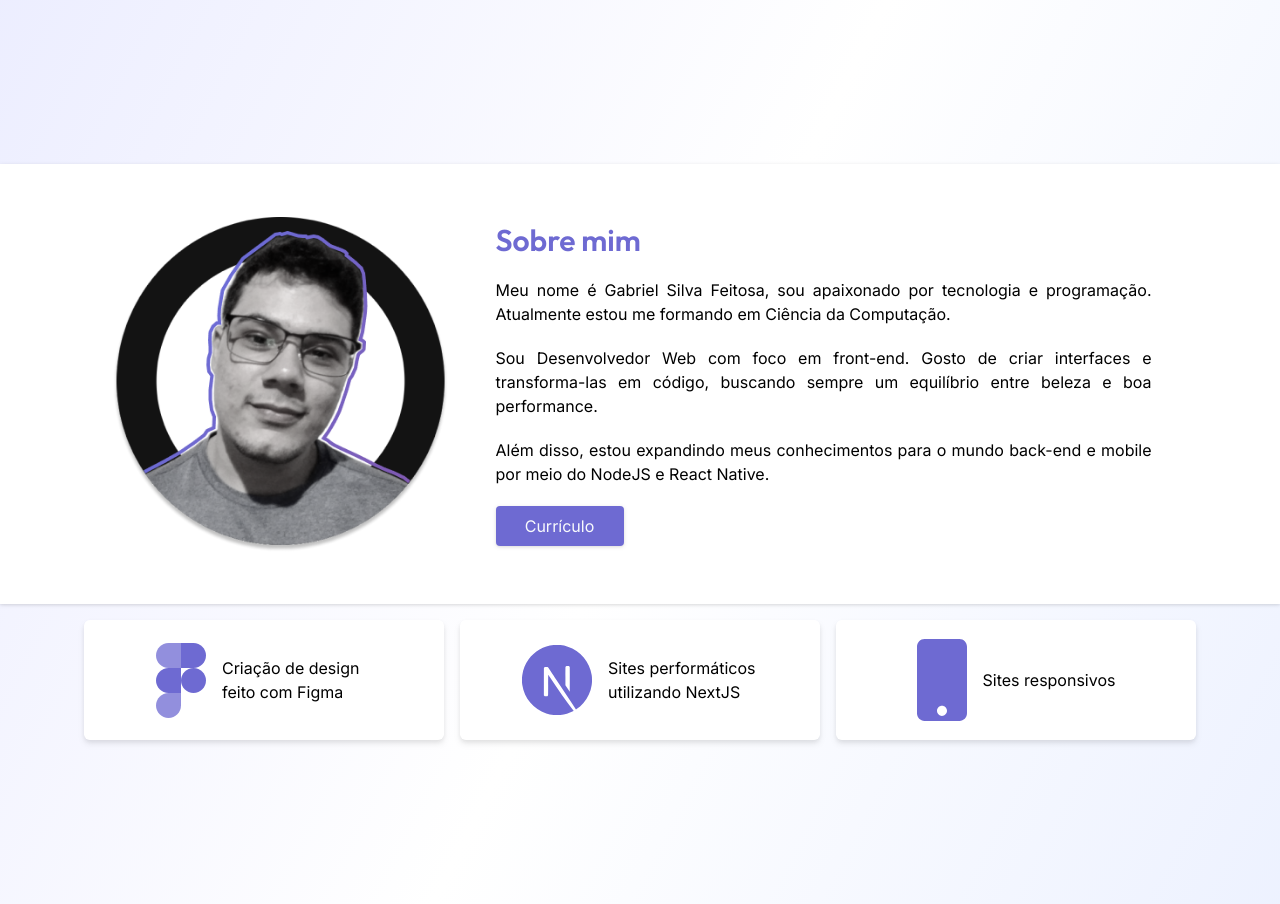
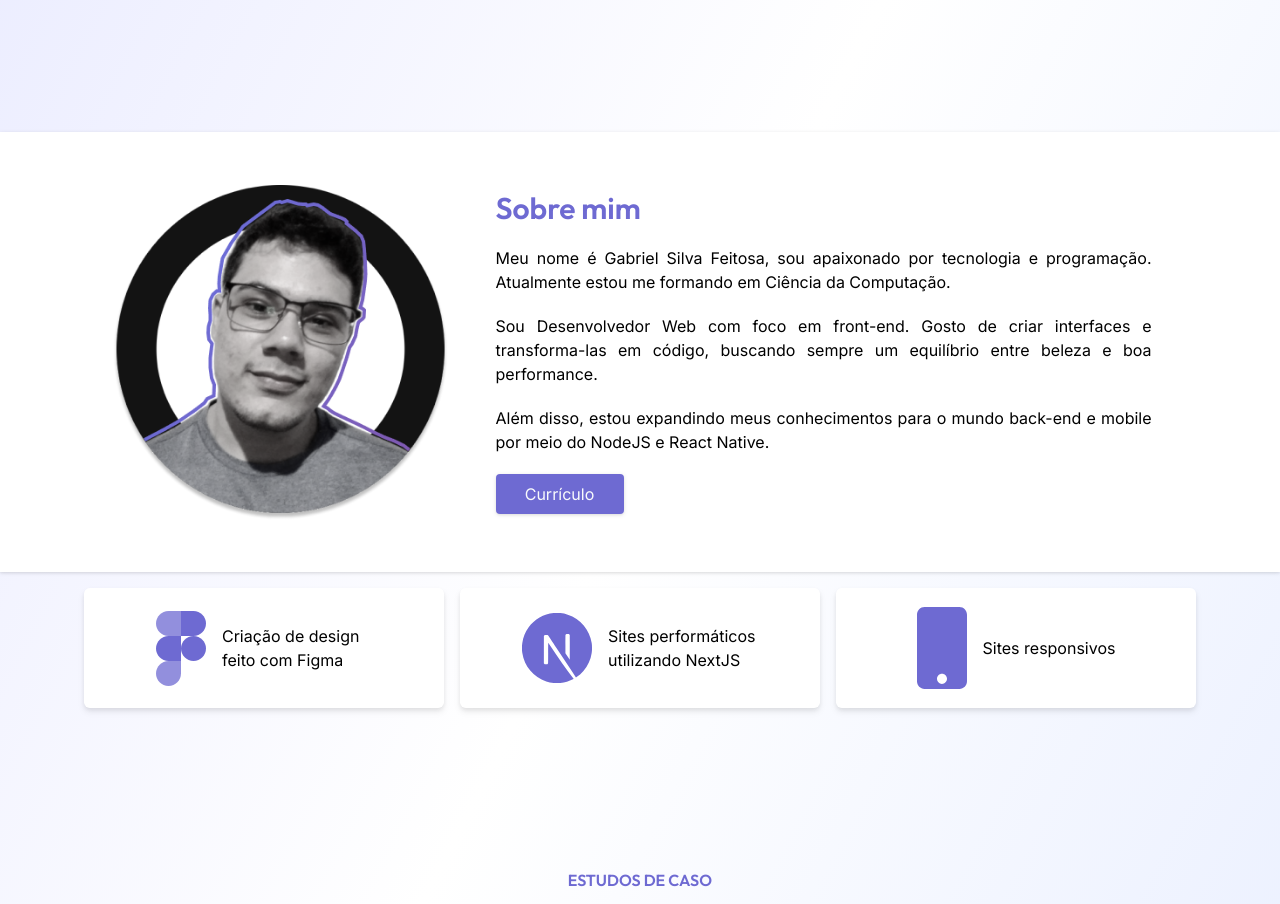
Before and after one commit to br-gabriel/my-portfolio, a Next.js app: page / in a window 1280 px wide. Shown: the part 780-1684 px from the top of the page. Built offline with nearby package versions, Linux system fonts and the light colour scheme.

Commit message:
margin top changed

```diff
--- a/src/components/Aboutme/index.jsx
+++ b/src/components/Aboutme/index.jsx
@@ -12,7 +12,7 @@ const outfit = Outfit({
 export default function Aboutme() {
   return (
     <div id="aboutMe" className="w-full h-full flex flex-col items-center">
-      <section className="bg-white dark:bg-black/60 w-full h-full md:h-[55vh] mt-0 md:mt-36 flex flex-col items-center justify-center drop-shadow">
+      <section className="bg-white dark:bg-black/60 w-full h-full md:h-[55vh] mt-0 md:mt-28 flex flex-col items-center justify-center drop-shadow">
         <div className="max-w-7xl w-full px-4 py-8 flex flex-col md:flex-row items-center justify-center gap-12">
           <div className="w-[235px] md:min-w-[335px] dark:hidden">
             <Image src={profilePicLight} alt="foto de perfil" width={335} />
```
